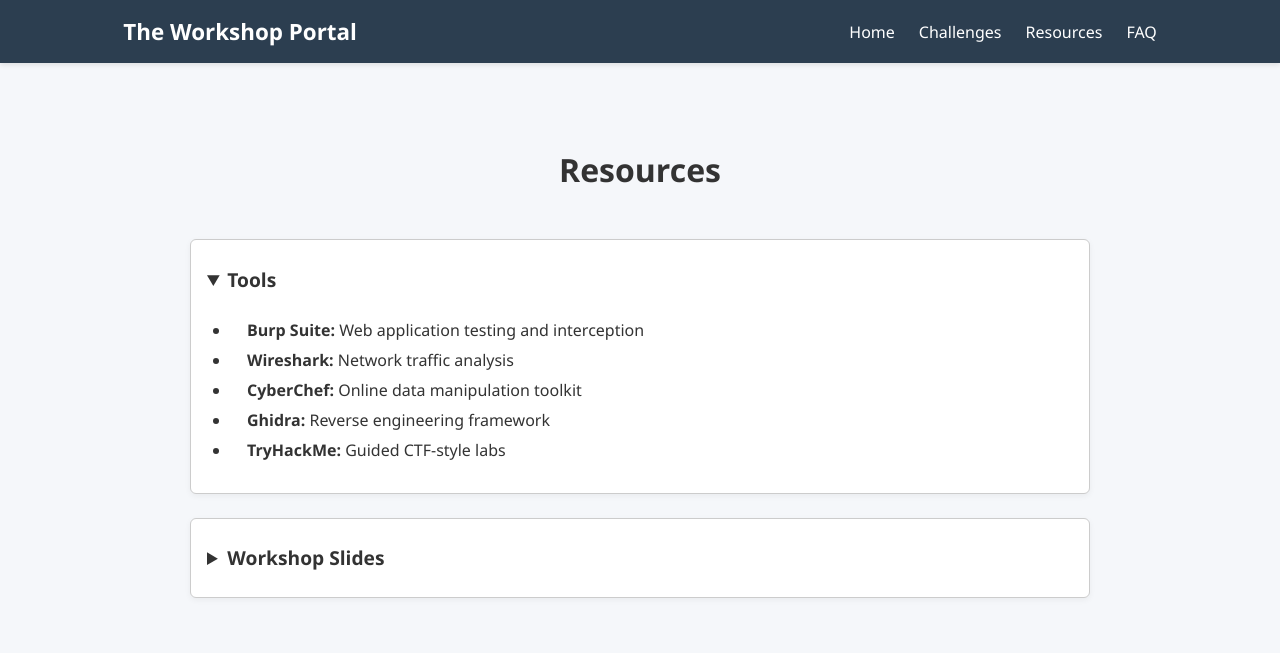
After one commit to Beta-OSS/pecan-workshop-challenge-checker, a Flask app: page /resources in a window 1280 px wide. The commit adds this page. Shown: the top 653 px of the page. Run offline with Flask 3, Linux system fonts and the light colour scheme.

Commit message:
landing page and resource section

```diff
--- a/routes.py
+++ b/routes.py
@@ -24,3 +24,7 @@ def submit_flag():
         return "Correct"
     else:
         return "Incorrect"
+
+@bp.route('/resources')
+def resources():
+    return render_template('resources.html')
--- /dev/null
+++ b/static/main.css
@@ -0,0 +1,64 @@
+/* =====================
+   THEME & GLOBAL STYLES
+   ===================== */
+
+/* Typography & Base Colors */
+body {
+    font-family: 'Segoe UI', Tahoma, Geneva, Verdana, sans-serif;
+    margin: 0;
+    padding: 0;
+    background-color: #f5f7fa;
+    color: #333;
+}
+
+main {
+    padding: 2em;
+}
+
+h1 {
+    text-align: center;
+    margin-bottom: 1em;
+}
+
+/* Form & Button Styling */
+.flag-form input[type="text"] {
+    width: 80%;
+    padding: 0.6em;
+    font-size: 1em;
+    margin-top: 1em;
+    margin-bottom: 1em;
+    margin-right: 15px;
+    border: 1px solid #ccc;
+    border-radius: 4px;
+}
+
+.flag-form button {
+    padding: 0.6em 1.2em;
+    font-size: 1em;
+    background-color: #007acc;
+    color: white;
+    border: none;
+    border-radius: 4px;
+    cursor: pointer;
+    transition: background 0.3s;
+}
+
+.flag-form button:hover {
+    background-color: #005fa3;
+}
+
+.challenge-list button {
+    background: #eef1f5;
+    border-radius: 4px;
+    transition: background 0.3s;
+}
+
+.challenge-list button:hover {
+    background: #dbe3ea;
+}
+
+.result {
+    margin-top: 1em;
+    font-weight: bold;
+    font-size: 1.1em;
+}
--- a/static/navbar.css
+++ b/static/navbar.css
@@ -10,7 +10,7 @@
     display: flex;
     justify-content: space-between;
     align-items: center;
-    max-width: 1200px;
+    max-width: 85%;
     margin: 0 auto;
 }
 
--- /dev/null
+++ b/static/resources.css
@@ -0,0 +1,54 @@
+/* ========================
+   RESOURCES PAGE STYLES
+   ======================== */
+
+.resources-page {
+    padding: 2em;
+    max-width: 900px;
+    margin: auto;
+}
+
+.resources-page h1 {
+    text-align: center;
+    margin-bottom: 1.5em;
+}
+
+.resource-section {
+    margin-bottom: 1.5em;
+    background: #ffffff;
+    border: 1px solid #ccc;
+    border-radius: 6px;
+    padding: 1em;
+    box-shadow: 0 2px 6px rgba(0,0,0,0.05);
+}
+
+.resource-section summary {
+    font-size: 1.2em;
+    cursor: pointer;
+    padding: 0.5em 0;
+}
+
+.resource-section ul {
+    margin-top: 1em;
+    padding-left: 1.5em;
+}
+
+.resource-section li {
+    margin-top: 0.5em;
+    padding-left: 1em;
+}
+
+.resource-section iframe {
+    margin-top: 1em;
+    border-radius: 6px;
+    width: 100%;
+}
+
+.resource-section a {
+    color: #007acc;
+    text-decoration: underline;
+}
+
+.resource-section a:hover {
+    text-decoration: none;
+}
--- a/templates/challenge.html
+++ b/templates/challenge.html
@@ -4,6 +4,7 @@
 <meta charset="UTF-8" />
 <meta name="viewport" content="width=device-width, initial-scale=1" />
 <title>CTF Challenge Submission</title>
+<link rel="stylesheet" href="{{ url_for('static', filename='main.css') }}">
 <link rel="stylesheet" href="{{ url_for('static', filename='challenge.css') }}">
 </head>
 <body>
--- a/templates/navbar.html
+++ b/templates/navbar.html
@@ -6,10 +6,12 @@
 <body>
 <nav class="navbar">
   <div class="nav-container">
-    <div class="nav-logo">CTF Portal</div>
+    <div class="nav-logo">The Workshop Portal</div>
     <ul class="nav-links">
       <li><a href="/">Home</a></li>
       <li><a href="/challenges">Challenges</a></li>
+      <li><a href="/resources">Resources</a></li>
+      <li><a href="/faq">FAQ</a></li>
     </ul>
   </div>
 </nav>
--- /dev/null
+++ b/templates/resources.html
@@ -0,0 +1,44 @@
+<!DOCTYPE html>
+<html lang="en">
+<head>
+  <meta charset="UTF-8" />
+  <meta name="viewport" content="width=device-width, initial-scale=1" />
+  <title>CTF Resources</title>
+  <link rel="stylesheet" href="{{ url_for('static', filename='main.css') }}">
+  <link rel="stylesheet" href="{{ url_for('static', filename='resources.css') }}">
+</head>
+<body>
+
+  {% include 'navbar.html' %}
+
+  <main class="resources-page">
+    <h1>Resources</h1>
+
+    <details class="resource-section" open>
+      <summary><strong>Tools</strong></summary>
+      <ul>
+        <li><strong>Burp Suite:</strong> Web application testing and interception</li>
+        <li><strong>Wireshark:</strong> Network traffic analysis</li>
+        <li><strong>CyberChef:</strong> Online data manipulation toolkit</li>
+        <li><strong>Ghidra:</strong> Reverse engineering framework</li>
+        <li><strong>TryHackMe:</strong> Guided CTF-style labs</li>
+      </ul>
+    </details>
+
+    <details class="resource-section">
+      <summary><strong>Workshop Slides</strong></summary>
+      <p>Slide descirption.</p>
+      <iframe
+        src="https://docs.google.com/presentation/d/e/2PACX-1vQ.../embed?start=false&loop=false&delayms=3000"
+        frameborder="0"
+        width="100%"
+        height="480"
+        allowfullscreen>
+      </iframe>
+      <p><a href="/static/slides/presentation.pptx" download>Download .pptx</a></p>
+    </details>
+
+  </main>
+
+</body>
+</html>
```
Also changed, not shown: static/challenge.css (+5 -58 lines), static/home.css (added, +43 -0 lines), templates/index.html (+23 -0 lines).
